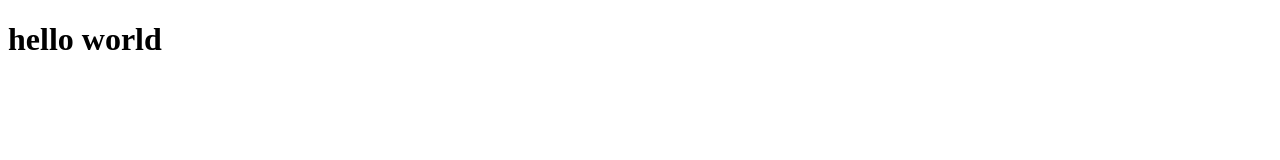
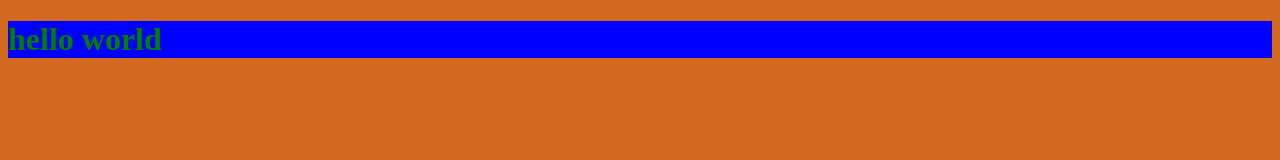
Before and after one commit to muhammadsarib66/newhost, a plain HTML site: page index.html in a window 1280 px wide. Drawn offline with Linux system fonts and the light colour scheme.

Commit message:
some edi

```diff
--- a/index.html
+++ b/index.html
@@ -5,6 +5,7 @@
     <meta http-equiv="X-UA-Compatible" content="IE=edge">
     <meta name="viewport" content="width=device-width, initial-scale=1.0">
     <title>Document</title>
+    <link rel="stylesheet" href="style.css">
 </head>
 <body>
    <h1>hello world</h1>
--- /dev/null
+++ b/style.css
@@ -0,0 +1,9 @@
+body{
+    background-color: chocolate;
+
+}
+
+h1{
+    color: green;
+    background-color: blue;
+}
```
